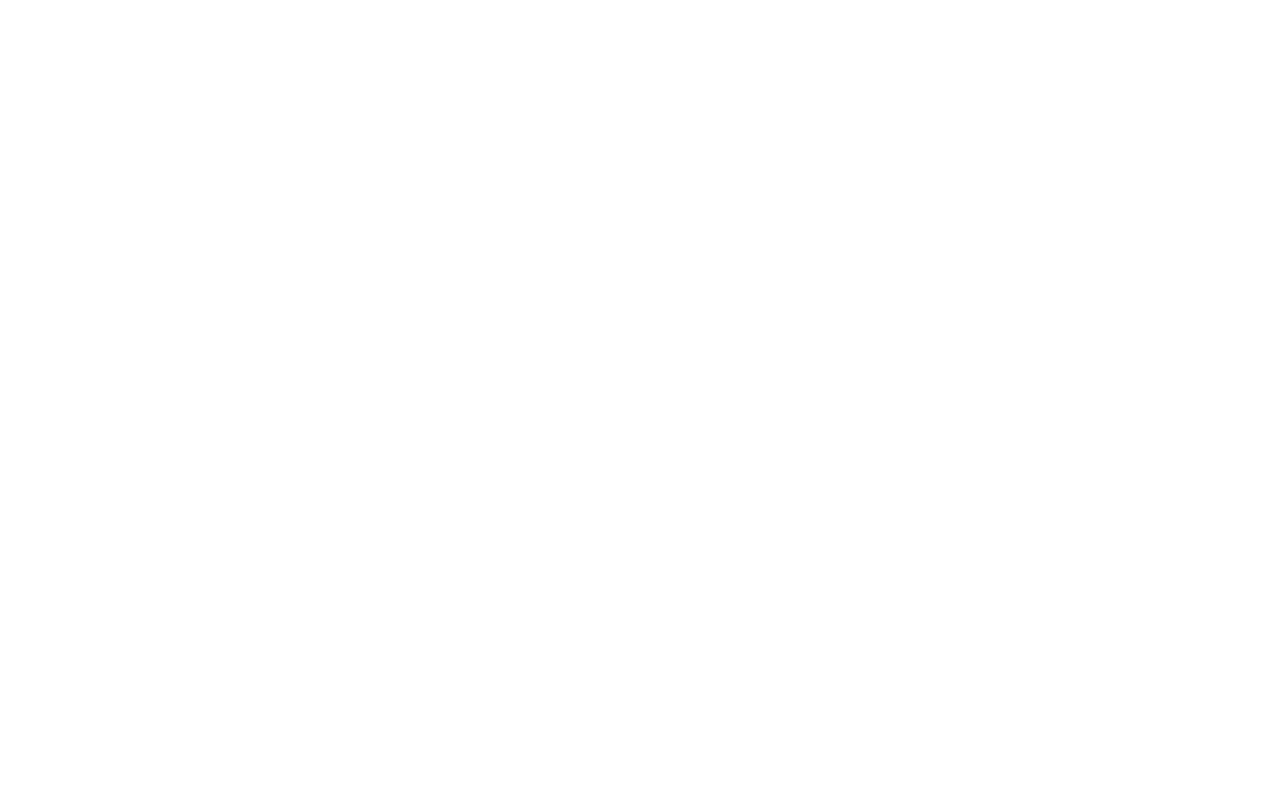
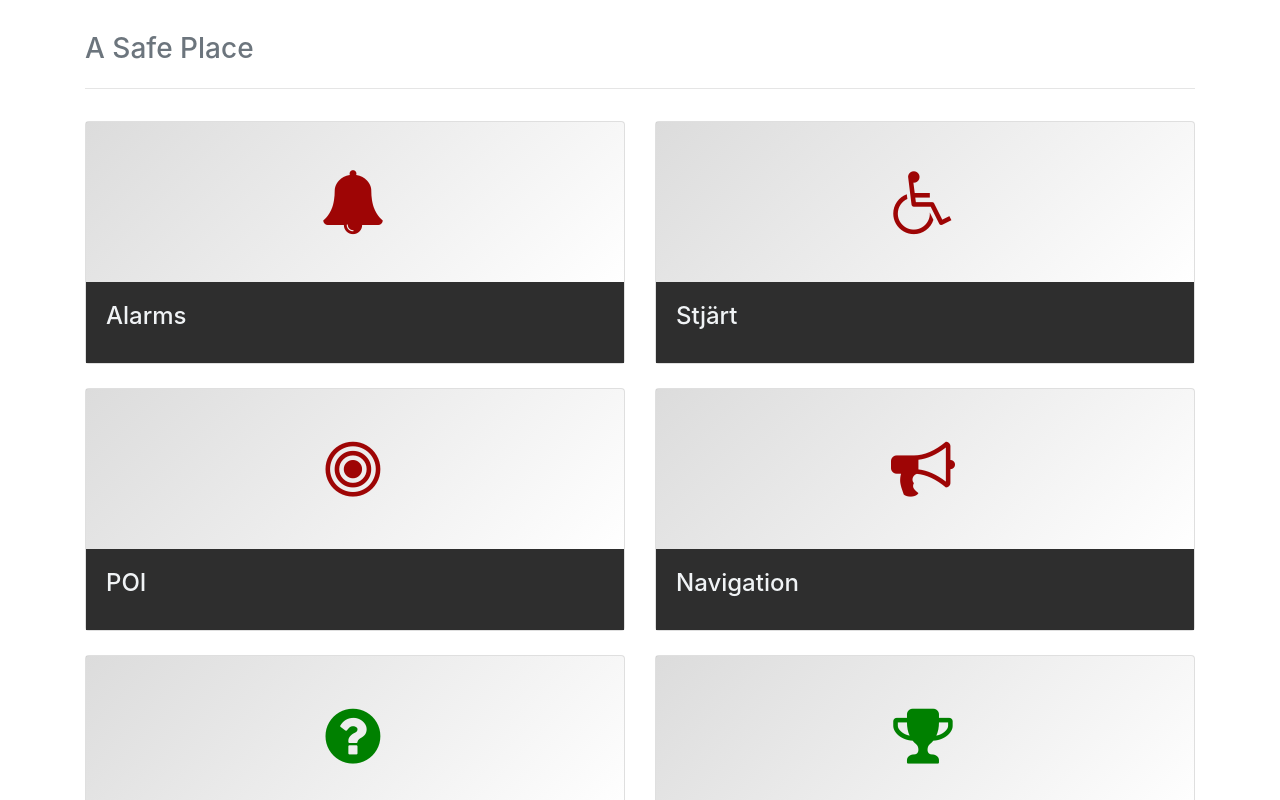
Before and after one commit to moggsajt/saferplace, an Angular app: page / in a window 1280 px wide. Shown: the top 800 px of the page. Built offline with nearby package versions, Linux system fonts and the light colour scheme.

Commit message:
Fix typo

```diff
--- a/src/app/card/card.component.html
+++ b/src/app/card/card.component.html
@@ -1,5 +1,5 @@
 <!--Card-->
-<a [routerLink]="navItem.urlg'i'">
+<a [routerLink]="navItem.url">
   <div class="card">
     <!--Card image-->
     <div class="view overlay">
```
